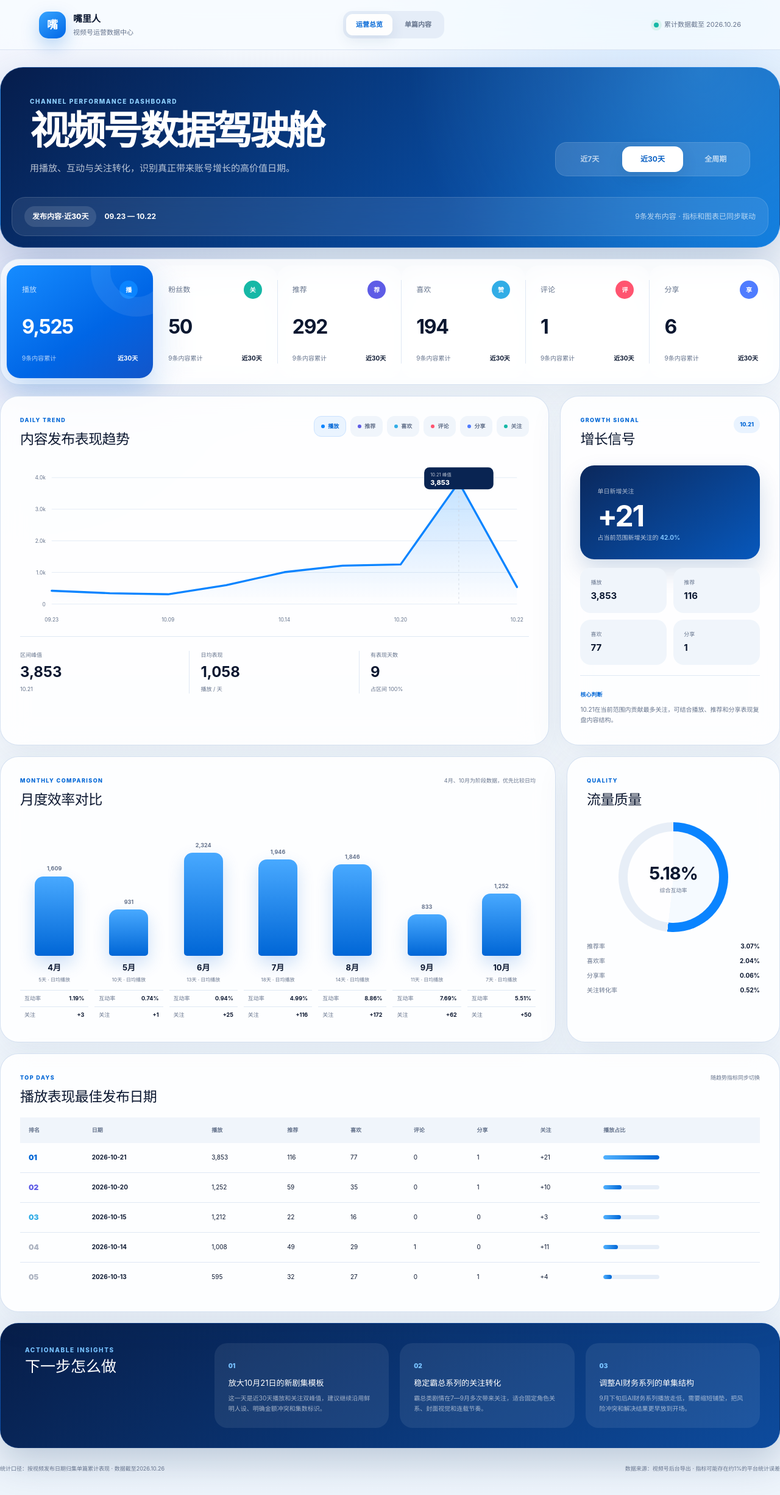
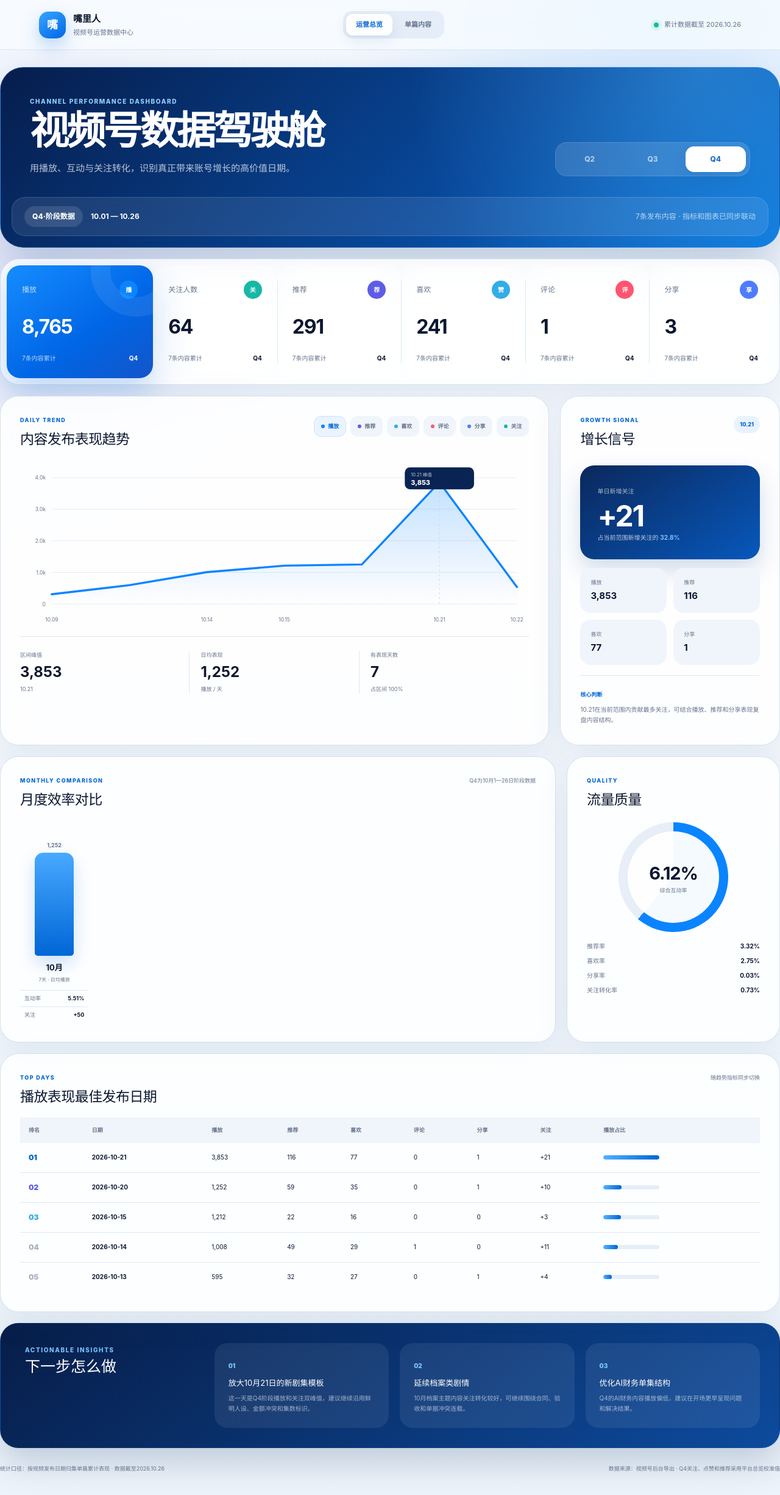
Before and after one commit to emilyuuu88/wechat-video-dashboard, a Next.js app: page / in a window 1280 px wide. Shown: the whole page at 61% size. Built offline with nearby package versions, Linux system fonts and the light colour scheme.

Commit message:
Add Q2 Q3 Q4 dashboard views

```diff
--- a/app/content/page.tsx
+++ b/app/content/page.tsx
@@ -134,7 +134,7 @@ export default function ContentAnalysis() {
     [category],
   );
 
-  const totals = useMemo(() => ({
+  const detailTotals = useMemo(() => ({
     plays: sum(filtered, "plays"),
     recommends: sum(filtered, "recommends"),
     likes: sum(filtered, "likes"),
@@ -142,6 +142,12 @@ export default function ContentAnalysis() {
     shares: sum(filtered, "shares"),
     follows: sum(filtered, "follows"),
   }), [filtered]);
+  const totals = useMemo(() => category === "全部内容" ? {
+    ...detailTotals,
+    recommends: 3316,
+    likes: 2019,
+    follows: 443,
+  } : detailTotals, [category, detailTotals]);
   const weightedCompletion = filtered.reduce((total, item) => total + item.completion * item.plays, 0) / Math.max(totals.plays, 1);
   const engagement = (totals.recommends + totals.likes + totals.comments + totals.shares) / Math.max(totals.plays, 1) * 100;
   const followRate = totals.follows / Math.max(totals.plays, 1) * 100;
@@ -180,7 +186,7 @@ export default function ContentAnalysis() {
   const palaceSeries = contentData.filter((item) => item.category === "太子妃系列");
   const bossSeries = contentData.filter((item) => item.category === "霸总系列" || item.title.includes("霸总") || item.title.includes("霸道总裁"));
   const aiSeries = contentData.filter((item) => item.category === "AI财务系列" || item.title.includes("AI财务") || item.title.includes("AI入职天庭财务司"));
-  const allFollows = sum(contentData, "follows");
+  const allFollows = 443;
   const palaceFollows = sum(palaceSeries, "follows");
   const palaceFollowShare = palaceFollows / Math.max(allFollows, 1) * 100;
 
@@ -287,7 +293,7 @@ export default function ContentAnalysis() {
         <article><span>03</span><h3>AI财务系列需优化后半程</h3><p>AI财务系列已形成连续更新，但9月下旬至10月单篇播放偏低，建议强化开场冲突和单集独立看点。</p></article>
       </section>
 
-      <footer><span>单篇累计口径：视频发布后截至2026.10.26的累计表现；分类筛选会同步更新本页指标</span><span>数据来源：视频号动态数据明细 · {contentData.length}条独立内容</span></footer>
+      <footer><span>单篇累计口径：视频发布后截至2026.10.26的累计表现；“全部内容”的关注、点赞和推荐采用平台总览校准值</span><span>数据来源：视频号动态数据明细 · {contentData.length}条独立内容</span></footer>
     </main>
   );
 }
--- a/app/page.tsx
+++ b/app/page.tsx
@@ -4,8 +4,38 @@ import { useMemo, useState } from "react";
 import { type DailyMetric } from "./data";
 import { contentData } from "./content/content-data";
 
-type RangeKey = "7" | "30" | "all";
+type RangeKey = "Q2" | "Q3" | "Q4";
 type MetricKey = Exclude<keyof DailyMetric, "date">;
+
+const quarterRanges: Record<RangeKey, { start: string; end: string; period: string }> = {
+  Q2: { start: "2026-04-01", end: "2026-06-30", period: "04.01 — 06.30" },
+  Q3: { start: "2026-07-01", end: "2026-09-30", period: "07.01 — 09.30" },
+  Q4: { start: "2026-10-01", end: "2026-10-26", period: "10.01 — 10.26" },
+};
+
+const quarterAdjustments: Record<RangeKey, Partial<Record<MetricKey, number>>> = {
+  Q2: {},
+  Q3: {},
+  Q4: { recommends: 3, likes: 50, follows: 14 },
+};
+
+const quarterInsights: Record<RangeKey, Array<[string, string]>> = {
+  Q2: [
+    ["复盘6月26日的高播放模板", "霸总剧情在Q2获得最高播放，可继续强化冲突开场和角色关系。"],
+    ["提升高播放内容的关注转化", "Q2部分高播放内容关注贡献较低，需要补强系列预告和关注理由。"],
+    ["保持短剧和知识内容的组合", "剧情内容拉动播放，知识内容承接专业心智，建议保持双线更新。"],
+  ],
+  Q3: [
+    ["复盘7月23日的太子妃首集", "太子妃首集同时带来高播放和高关注，是Q3最值得复用的剧情模板。"],
+    ["继续做强系列化内容", "太子妃、背锅侠和霸总内容共同构成Q3增长主线，应保持角色和连载节奏。"],
+    ["改善AI财务系列后半程", "9月下旬AI财务单篇播放回落，需要缩短铺垫并前置风险冲突。"],
+  ],
+  Q4: [
+    ["放大10月21日的新剧集模板", "这一天是Q4阶段播放和关注双峰值，建议继续沿用鲜明人设、金额冲突和集数标识。"],
+    ["延续档案类剧情", "10月档案主题内容关注转化较好，可继续围绕合同、验收和单据冲突连载。"],
+    ["优化AI财务单集结构", "Q4的AI财务内容播放偏低，建议在开场更早呈现问题和解决结果。"],
+  ],
+};
 
 const metricMeta: Record<
   MetricKey,
@@ -130,7 +160,7 @@ function TrendChart({ data, metric }: { data: DailyMetric[]; metric: MetricKey }
 }
 
 export default function Home() {
-  const [range, setRange] = useState<RangeKey>("30");
+  const [range, setRange] = useState<RangeKey>("Q4");
   const [metric, setMetric] = useState<MetricKey>("plays");
 
   const publishedDailyData = useMemo(() => {
@@ -150,24 +180,18 @@ export default function Home() {
     });
     return [...grouped.values()].sort((a, b) => a.date.localeCompare(b.date));
   }, []);
-  const latestDate = publishedDailyData.at(-1)!.date;
-  const cutoffDate = useMemo(() => {
-    if (range === "all") return publishedDailyData[0].date;
-    const date = new Date(`${latestDate}T00:00:00Z`);
-    date.setUTCDate(date.getUTCDate() - Number(range) + 1);
-    return date.toISOString().slice(0, 10);
-  }, [latestDate, publishedDailyData, range]);
+  const activeQuarter = quarterRanges[range];
   const current = useMemo(
-    () => publishedDailyData.filter((item) => item.date >= cutoffDate),
-    [cutoffDate, publishedDailyData],
+    () => publishedDailyData.filter((item) => item.date >= activeQuarter.start && item.date <= activeQuarter.end),
+    [activeQuarter, publishedDailyData],
   );
   const currentContent = useMemo(
-    () => contentData.filter((item) => item.date >= cutoffDate),
-    [cutoffDate],
+    () => contentData.filter((item) => item.date >= activeQuarter.start && item.date <= activeQuarter.end),
+    [activeQuarter],
   );
   const totals = useMemo(
-    () => Object.fromEntries(metricOrder.map((key) => [key, sum(current, key)])) as Record<MetricKey, number>,
-    [current],
+    () => Object.fromEntries(metricOrder.map((key) => [key, sum(current, key) + (quarterAdjustments[range][key] ?? 0)])) as Record<MetricKey, number>,
+    [current, range],
   );
   const engagement = ((totals.recommends + totals.likes + totals.comments + totals.shares) / totals.plays) * 100;
   const followRate = (totals.follows / totals.plays) * 100;
@@ -178,7 +202,7 @@ export default function Home() {
 
   const months = useMemo(() => {
     const grouped = new Map<string, DailyMetric[]>();
-    publishedDailyData.forEach((item) => {
+    current.forEach((item) => {
       const month = item.date.slice(0, 7);
       grouped.set(month, [...(grouped.get(month) ?? []), item]);
     });
@@ -194,7 +218,7 @@ export default function Home() {
         follows: sum(items, "follows"),
       };
     });
-  }, [publishedDailyData]);
+  }, [current]);
   const maxDaily = Math.max(...months.map((item) => item.daily));
 
   return (
@@ -222,7 +246,7 @@ export default function Home() {
             <p className="hero-copy">用播放、互动与关注转化，识别真正带来账号增长的高价值日期。</p>
           </div>
           <div className="range-switch" aria-label="看板数据范围">
-            {(["7", "30", "all"] as RangeKey[]).map((key) => (
+            {(["Q2", "Q3", "Q4"] as RangeKey[]).map((key) => (
               <button
                 type="button"
                 key={key}
@@ -230,15 +254,15 @@ export default function Home() {
                 aria-pressed={range === key}
                 onClick={() => setRange(key)}
               >
-                {key === "all" ? "全周期" : `近${key}天`}
+                {key}
               </button>
             ))}
           </div>
         </section>
 
         <section className="period-strip">
-          <span>{range === "all" ? "发布内容·完整周期" : `发布内容·近${range}天`}</span>
-          <strong>{shortDate(current[0].date)} — {shortDate(current.at(-1)!.date)}</strong>
+          <span>{range === "Q4" ? `${range}·阶段数据` : `${range}·完整季度`}</span>
+          <strong>{activeQuarter.period}</strong>
           <em>{currentContent.length}条发布内容 · 指标和图表已同步联动</em>
         </section>
       </div>
@@ -255,13 +279,13 @@ export default function Home() {
               onClick={() => setMetric(key)}
             >
               <div className="kpi-title">
-                <span>{key === "follows" ? "粉丝数" : metricMeta[key].label}</span>
+                <span>{key === "follows" ? "关注人数" : metricMeta[key].label}</span>
                 <i style={{ background: metricMeta[key].color }}>{metricMeta[key].short}</i>
               </div>
               <strong>{number.format(totals[key])}</strong>
               <div className="kpi-foot">
                 <span>{currentContent.length}条内容累计</span>
-                <b>{range === "all" ? "全周期" : `近${range}天`}</b>
+                <b>{range}</b>
               </div>
             </button>
           );
@@ -331,7 +355,7 @@ export default function Home() {
               <p className="section-kicker">MONTHLY COMPARISON</p>
               <h2>月度效率对比</h2>
             </div>
-            <span className="subtle-note">4月、10月为阶段数据，优先比较日均</span>
+            <span className="subtle-note">{range === "Q4" ? "Q4为10月1—26日阶段数据" : `${range}完整季度`}</span>
           </div>
           <div className="month-chart">
             {months.map((item) => (
@@ -400,14 +424,14 @@ export default function Home() {
 
       <section className="insights">
         <div className="insight-title"><p className="section-kicker">ACTIONABLE INSIGHTS</p><h2>下一步怎么做</h2></div>
-        <article><span>01</span><h3>放大10月21日的新剧集模板</h3><p>这一天是近30天播放和关注双峰值，建议继续沿用鲜明人设、明确金额冲突和集数标识。</p></article>
-        <article><span>02</span><h3>稳定霸总系列的关注转化</h3><p>霸总类剧情在7—9月多次带来关注，适合固定角色关系、封面视觉和连载节奏。</p></article>
-        <article><span>03</span><h3>调整AI财务系列的单集结构</h3><p>9月下旬后AI财务系列播放走低，需要缩短铺垫，把风险冲突和解决结果更早放到开场。</p></article>
+        {quarterInsights[range].map(([title, detail], index) => (
+          <article key={title}><span>0{index + 1}</span><h3>{title}</h3><p>{detail}</p></article>
+        ))}
       </section>
 
       <footer>
         <span>统计口径：按视频发布日期归集单篇累计表现 · 数据截至2026.10.26</span>
-        <span>数据来源：视频号后台导出 · 指标可能存在约1%的平台统计误差</span>
+        <span>数据来源：视频号后台导出 · Q4关注、点赞和推荐采用平台总览校准值</span>
       </footer>
     </main>
   );
```
